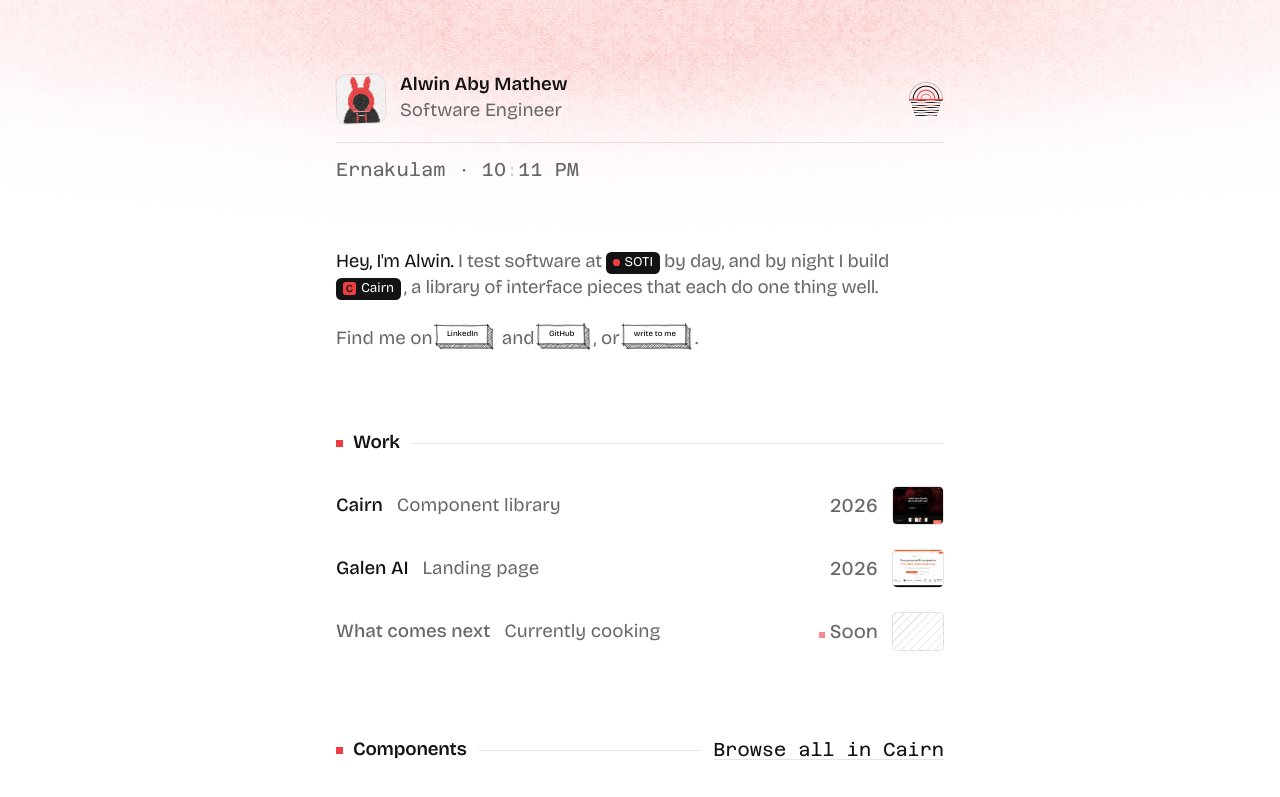
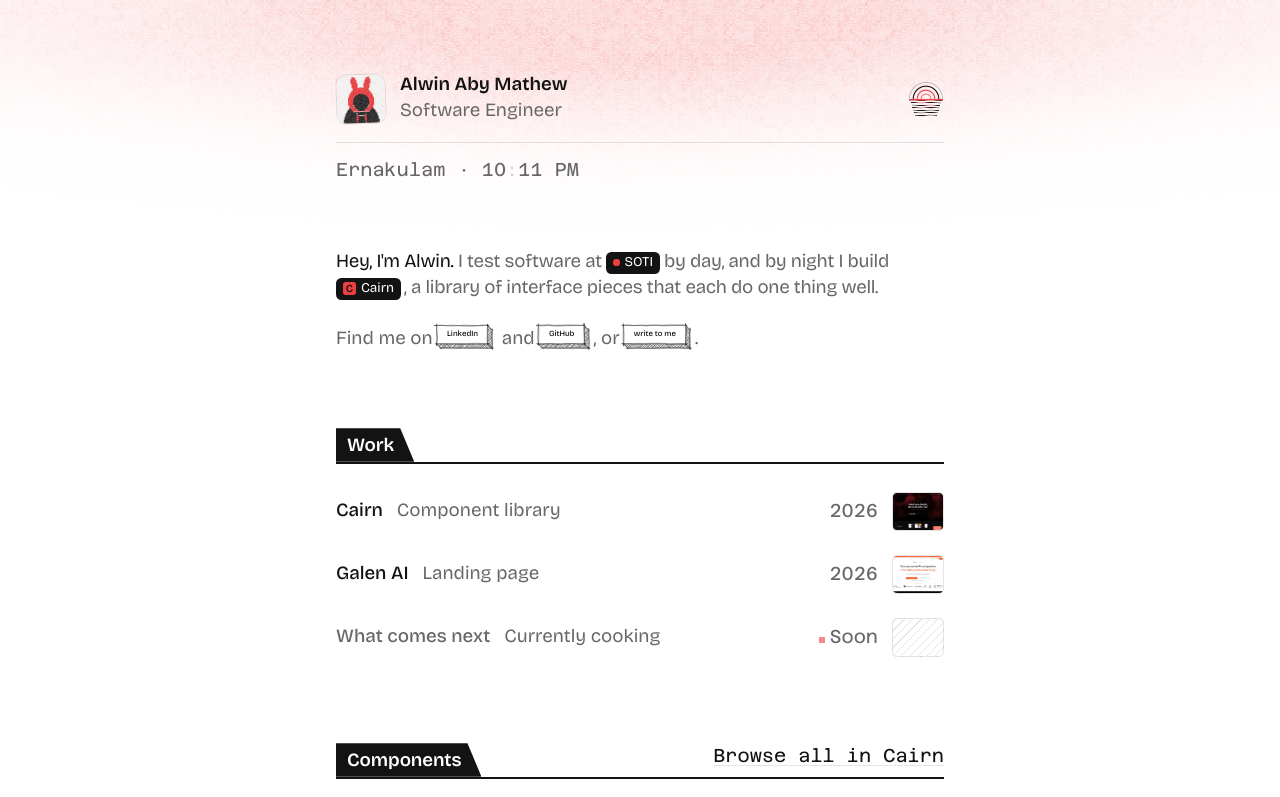
Before and after one commit to VirgoTheLord/WorkPortfolio, a Next.js app: page /compact in a window 1280 px wide. Shown: the top 797 px of the page. Built offline with nearby package versions, Linux system fonts and the light colour scheme.

Commit message:
design: section headings are folder tabs
The red square gave way to the owner's pick: each section's heading is the
word on a dark tab cut at 45° on its right (the full site's folders, small),
standing on the folder's edge, a rule the full width of the column, with the
aside above it at the right.

```diff
--- a/src/components/sections/compact.css
+++ b/src/components/sections/compact.css
@@ -458,43 +458,34 @@ html:not(.js) .cp-hint {
 
 .cp-block-head {
   display: flex;
-  align-items: center;
-  gap: calc(var(--spacing) * 3);
+  align-items: flex-end;
+  border-bottom: 2px solid var(--color-fg);
 }
 
 /* Type, largest to smallest: the opening sentence (base, display), each
-   section's heading (base, display, heavier, with the red square), the rows'
-   names (small, the text colour), their notes (small, muted), and the facts
-   (extra small, mono). The heading also draws a rule to its aside, so a
-   section's start reads at a glance. */
+   section's heading, the rows' names (small, the text colour), their notes
+   (small, muted), and the facts (extra small, mono).
+
+   A section's heading is a folder tab (owner's pick, November 2026; the full
+   site's folders, small): the word on a dark tab cut at 45° on its right,
+   standing on the folder's edge, a rule the full width of the column, with
+   the aside above it at the right; a section's start reads at a glance. */
 .cp-block-title {
-  display: inline-flex;
-  align-items: center;
-  gap: calc(var(--spacing) * 2.5);
+  padding: calc(var(--spacing) * 1.5) calc(var(--spacing) * 5) calc(var(--spacing) * 1.25)
+    calc(var(--spacing) * 2.75);
+  background-color: var(--color-fg);
+  color: var(--color-bg);
   font-family: var(--font-display);
-  font-size: var(--text-base);
+  font-size: var(--text-sm);
   font-weight: 600;
-  letter-spacing: -0.01em;
-  color: var(--color-fg);
-}
-
-.cp-block-title::before {
-  content: '';
-  width: calc(var(--spacing) * 1.75);
-  height: calc(var(--spacing) * 1.75);
-  background-color: var(--color-red);
-}
-
-.cp-block-head::after {
-  content: '';
-  order: 1;
-  flex: 1;
-  height: 1px;
-  background-color: var(--cp-tint);
+  line-height: 1.2;
+  letter-spacing: -0.005em;
+  clip-path: polygon(0 0, calc(100% - var(--spacing) * 3.5) 0, 100% 100%, 0 100%);
 }
 
 .cp-block-head > .cp-meta {
-  order: 2;
+  margin-left: auto;
+  padding: 0 0 calc(var(--spacing) * 1.5) calc(var(--spacing) * 3);
 }
 
 .cp-list {
```
